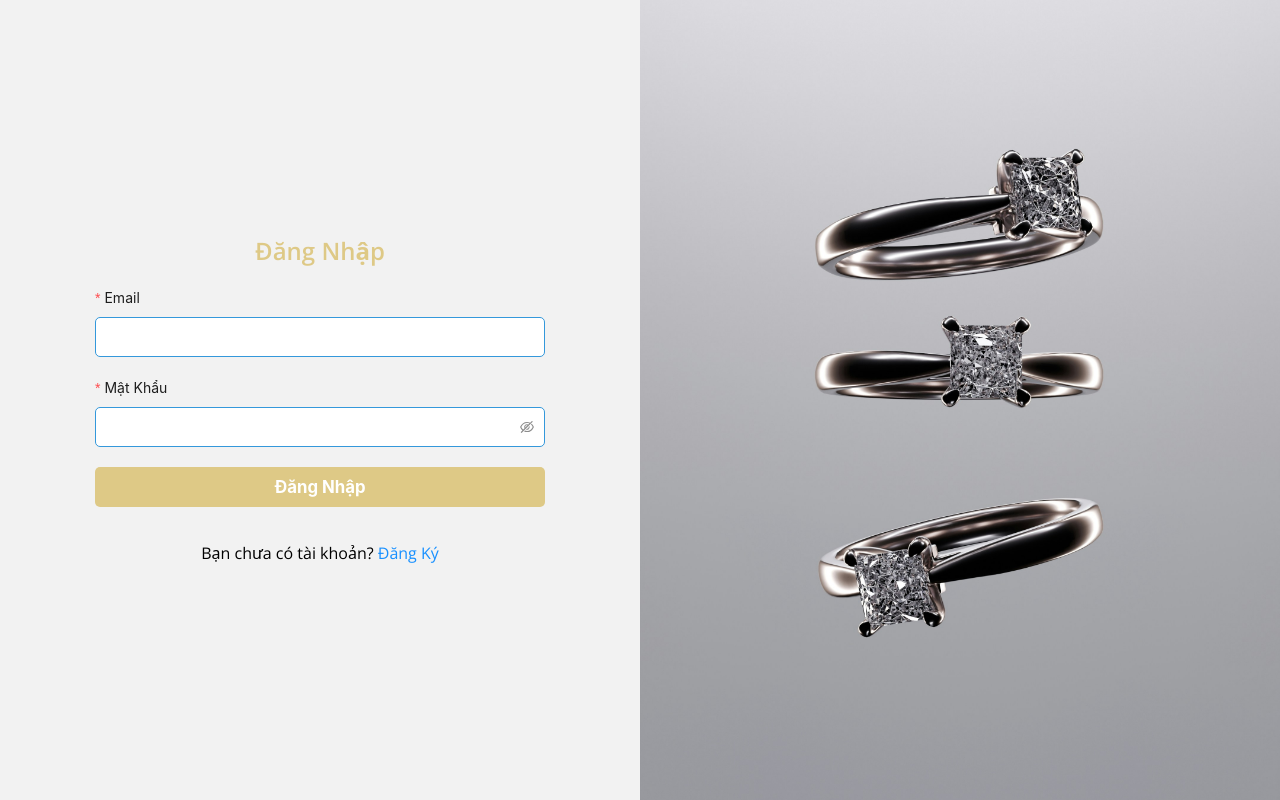
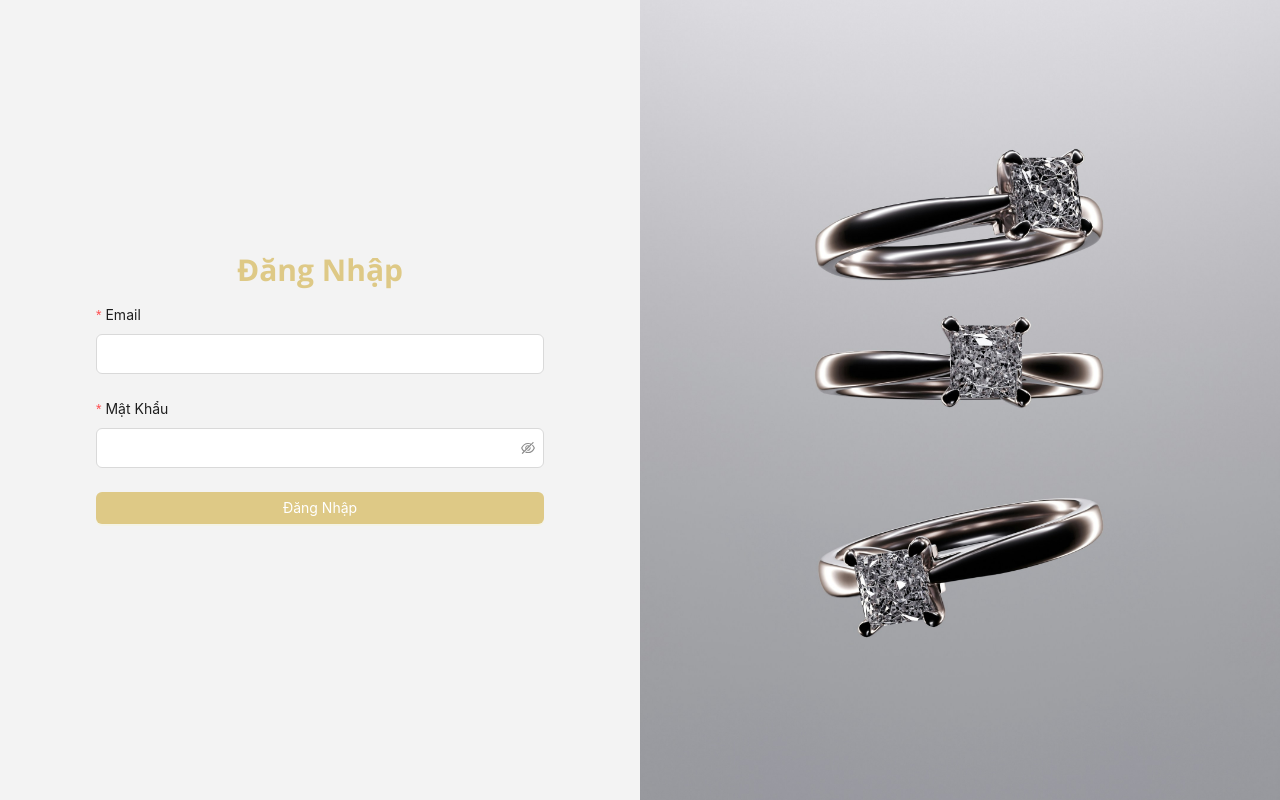
Before and after one commit to SEP490-DiamondShopSystem/DSS_FE_ADMIN, a React (Vite) app: page /login in a window 1280 px wide. Built offline with nearby package versions, Linux system fonts and the light colour scheme.

Commit message:
fix: pagination diamond

```diff
--- a/src/pages/Admin/DashboardPage/DashboardPage.jsx
+++ b/src/pages/Admin/DashboardPage/DashboardPage.jsx
@@ -164,7 +164,7 @@ const DashboardPage = () => {
 									<Card bordered={false}>
 										<div className="flex justify-between items-center">
 											<h3 className="font-bold text-lg">
-												Đơn Đặt Hàng Trong Tuần
+												Đơn Đặt Hàng Thành Công Trong Tuần
 											</h3>
 											<div className="flex ">
 												<div
--- a/src/pages/Admin/LoginPage/LoginPage.jsx
+++ b/src/pages/Admin/LoginPage/LoginPage.jsx
@@ -51,69 +51,55 @@ const LoginPage = () => {
 	return (
 		<>
 			<Helmet>
-				<title>Đăng Nhập | Diamond Shop Admin</title>
+				<title>Login | Diamond Shop Admin</title>
 			</Helmet>
-			<div className={styles.loginPageContainer}>
-				<div className={styles.leftSide}>
-					<div className={styles.loginHeader}>
-						<h1 className="text-primary text-2xl font-semibold">Đăng Nhập</h1>
-					</div>
-					<div className={styles.loginForm}>
+			<div className="flex flex-col md:flex-row h-screen">
+				<div className="flex flex-col justify-center items-center md:w-1/2 px-4 md:px-16 py-8 bg-gray-100">
+					<h1 className="text-primary text-3xl font-bold mb-4">Đăng Nhập</h1>
 					<Form
 						layout="vertical"
 						name="basic"
 						form={form}
 						onFinish={onFinish}
-							className={styles.formContainer}
+						className="w-full max-w-md space-y-4"
 					>
 						<Form.Item
-								className={styles.formItem}
 							label="Email"
 							name="email"
 							rules={[
-									{
-										required: true,
-										message: 'Hãy nhập email của bạn!',
-										type: 'email',
-									},
+								{required: true, message: 'Hãy nhập email của bạn!', type: 'email'},
 							]}
 						>
-								<Input className={styles.inputField} />
+							<Input className="p-2 border rounded-md w-full" />
 						</Form.Item>
 
 						<Form.Item
-								className={styles.formItem}
 							label="Mật Khẩu"
 							name="password"
-								rules={[{required: true, message: 'Please input your password!'}]}
+							rules={[{required: true, message: 'Hãy nhập mật khẩu!'}]}
 						>
-								<Input.Password className={styles.inputField} />
+							<Input.Password className="p-2 border rounded-md w-full" />
 						</Form.Item>
 
-							{/* <div className={styles.formItemsContainer}>
-								<Form.Item name="role" valuePropName="checked" initialValue={false}>
-									<Checkbox value={true}>Bạn là Staff</Checkbox>
-								</Form.Item>
-							</div> */}
-
-							<Form.Item className={styles.centerButton}>
+						<Form.Item>
 							<Button
-									// loading={isLoading}
-									type="text"
+								type="primary"
 								htmlType="submit"
-									className={`bg-primary ${styles.loginButton}`}
 								loading={loading}
+								className="w-full bg-blue-500 text-white py-2 rounded-md hover:bg-blue-600"
 							>
 								Đăng Nhập
 							</Button>
 						</Form.Item>
 					</Form>
-						<p className={styles.signUpLink}>
-							Bạn chưa có tài khoản? <Link to="/register">Đăng Ký</Link>
-						</p>
+					{/* <p className="mt-4 text-sm">
+						Bạn chưa có tài khoản?{' '}
+						<Link to="/register" className="text-blue-500 underline">
+							Đăng Ký
+						</Link>
+					</p> */}
 				</div>
-				</div>
-				<div className={styles.rightSide}>
+				<div className="sm:hidden md:block md:w-1/2 bg-cover bg-center">
 					<img
 						style={{
 							width: '100%',
--- a/src/pages/Admin/ProductPage/DiamondPage/DiamondPage.jsx
+++ b/src/pages/Admin/ProductPage/DiamondPage/DiamondPage.jsx
@@ -86,7 +86,7 @@ const DiamondPage = () => {
 	const [diamonds, setDiamonds] = useState([]);
 	const [diamondId, setDiamondId] = useState();
 	const [filters, setFilters] = useState({});
-	const [pageSize, setPageSize] = useState(100);
+	const [pageSize, setPageSize] = useState(5);
 	const [start, setStart] = useState(0);
 	const [checked, setChecked] = useState(false);
 	const [checkedDiamondJewelry, setCheckedDiamondJewelry] = useState(false);
@@ -100,6 +100,8 @@ const DiamondPage = () => {
 	useEffect(() => {
 		dispatch(getDiamondFilter());
 	}, []);
+
+	console.log('start', start);
 
 	useEffect(() => {
 		if (filterLimits) {
@@ -249,7 +251,18 @@ const DiamondPage = () => {
 		fetchDiamondData();
 
 		return () => fetchDiamondData.cancel();
-	}, [dispatch, filters, shape, checked, checkedDiamondJewelry, activeStatus, fetch, searchText]);
+	}, [
+		dispatch,
+		filters,
+		shape,
+		checked,
+		checkedDiamondJewelry,
+		activeStatus,
+		fetch,
+		searchText,
+		start,
+		pageSize,
+	]);
 
 	useEffect(() => {
 		if (diamondList) {
@@ -568,7 +581,14 @@ const DiamondPage = () => {
 						columns={columns}
 						className="custom-table-header"
 						loading={loading}
-						pagination={{pageSize: 5}}
+						pagination={{
+							current: start + 1,
+							total: diamondList?.TotalPage * pageSize,
+							pageSize: pageSize,
+							onChange: (page) => setStart(page - 1),
+							showSizeChanger: false,
+							onShowSizeChange: (current, size) => setPageSize(size),
+						}}
 					/>
 				</div>
 			</div>
```
Also changed, not shown: public/css/tailwind.css. Lines whose indentation alone changed are shown as unchanged.
